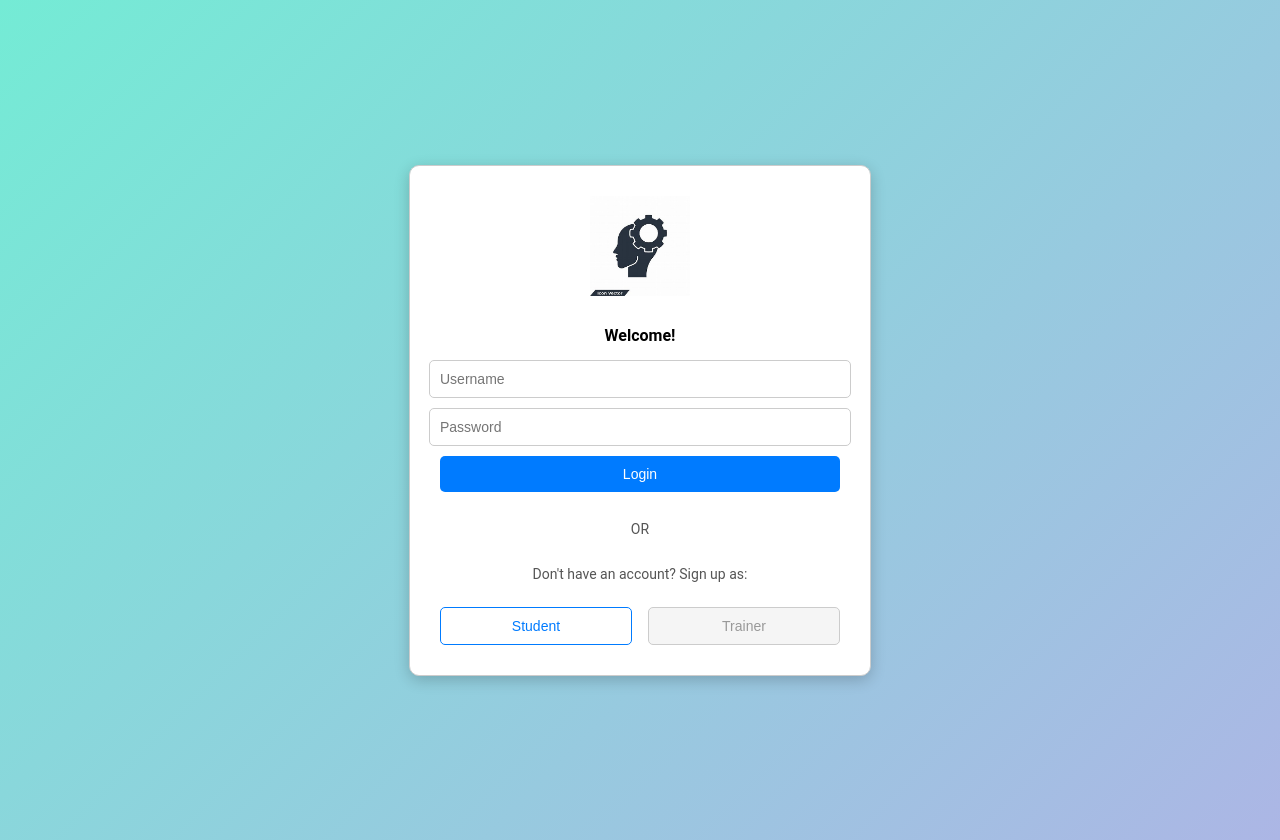
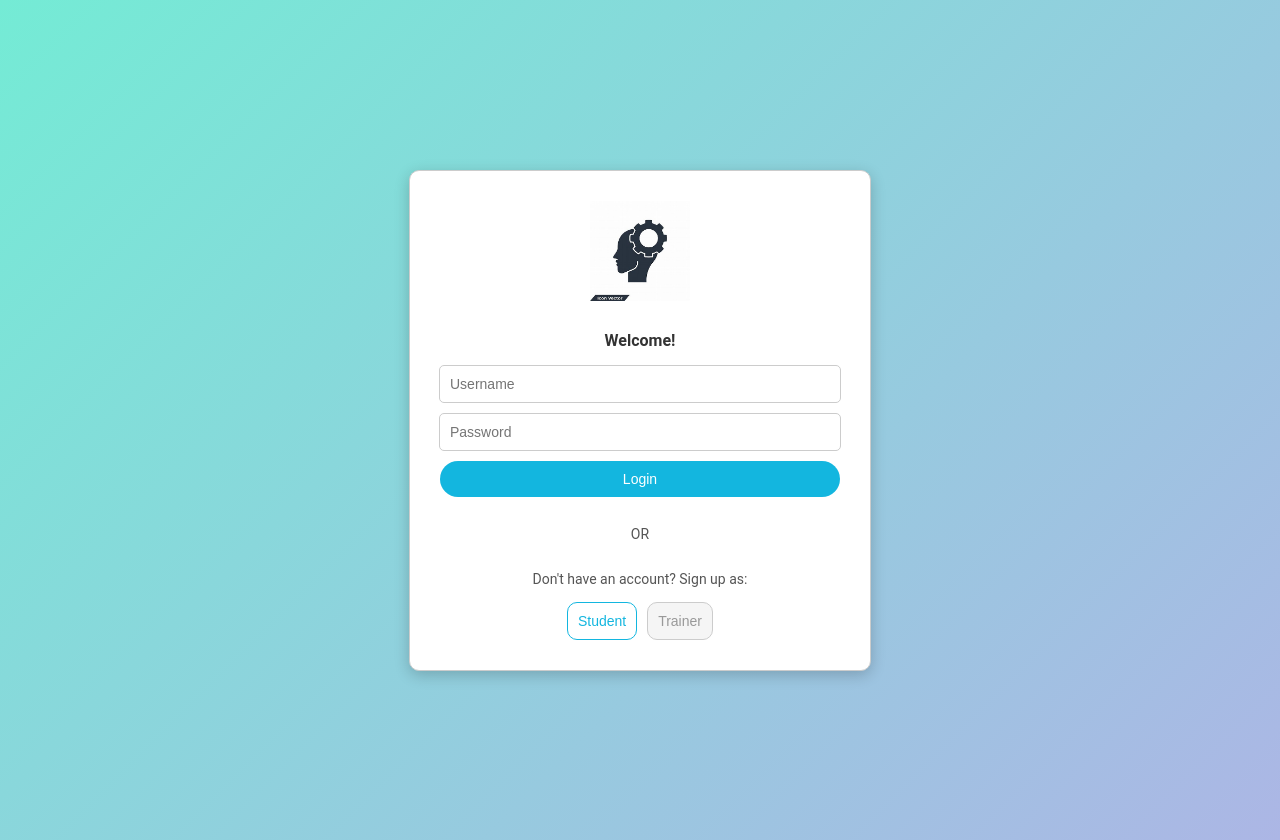
Before and after one commit to Madan-A/bootcamp-2024-Skill_Learner_Trainer, a React (Create React App) app in the folder client/: page / in a window 1280 px wide. Built offline with nearby package versions, Linux system fonts and the light colour scheme; no server answers.

Commit message:
added LoginSignup.css file

```diff
--- a/client/src/Login.tsx
+++ b/client/src/Login.tsx
@@ -1,108 +1,12 @@
-import React, { useState } from 'react';
-import StudentSignUp from './StudentSignUp';
+import React, { useState } from "react";
+import StudentSignUp from "./StudentSignUp";
+import "./LoginSignup.css";
 
 const Login: React.FC = () => {
   const [showStudentSignUp, setShowStudentSignUp] = useState(false);
-  const [username, setUsername] = useState('');
-  const [password, setPassword] = useState('');
-  const [errorMessage, setErrorMessage] = useState(''); // State for error message
-
-  const styles = {
-    container: {
-      display: 'flex',
-      flexDirection: 'column' as 'column',
-      alignItems: 'center',
-      justifyContent: 'center',
-      height: '100vh',
-      fontFamily: `'Roboto', Arial, sans-serif`,
-      background: 'linear-gradient(135deg, #74ebd5, #acb6e5)',
-      padding: '20px',
-    },
-    formContainer: {
-      display: 'flex',
-      flexDirection: 'column' as 'column',
-      alignItems: 'center',
-      gap: '10px',
-      width: '100%',
-      maxWidth: '400px',
-      padding: '30px',
-      border: '1px solid #ccc',
-      borderRadius: '10px',
-      boxShadow: '0px 4px 15px rgba(0, 0, 0, 0.2)',
-      backgroundColor: '#ffffff',
-    },
-    logo: {
-      width: '100px',
-      height: 'auto',
-      marginBottom: '15px',
-    },
-    input: {
-      width: '100%',
-      padding: '10px',
-      fontSize: '14px',
-      border: '1px solid #ccc',
-      borderRadius: '5px',
-      outline: 'none',
-      transition: '0.3s',
-    },
-    button: {
-      padding: '10px',
-      width: '100%',
-      border: 'none',
-      borderRadius: '5px',
-      backgroundColor: '#007BFF',
-      color: '#fff',
-      fontSize: '14px',
-      cursor: 'pointer',
-      transition: 'background-color 0.3s ease',
-      marginBottom: '5px',
-    },
-    text: {
-      fontSize: '14px',
-      color: '#555',
-      textAlign: 'center' as 'center',
-      marginBottom: '5px',
-    },
-    heading: {
-      fontSize: '16px',
-      fontWeight: 600,
-      margin: '5px 0',
-    },
-    errorMessage: {
-      color: 'red',
-      fontSize: '12px',
-      marginBottom: '10px',
-      textAlign: 'center' as 'center',
-    },
-    buttonSecondary: {
-      padding: '10px',
-      width: '48%',
-      border: '1px solid #007BFF',
-      borderRadius: '5px',
-      backgroundColor: '#fff',
-      color: '#007BFF',
-      fontSize: '14px',
-      cursor: 'pointer',
-      transition: 'all 0.3s ease',
-    },
-    buttonGroup: {
-      display: 'flex',
-      gap: '10px',
-      marginTop: '10px',
-      width: '100%',
-      justifyContent: 'space-between',
-    },
-    buttonSecondaryDisabled: {
-      padding: '10px',
-      width: '48%',
-      border: '1px solid #ccc',
-      borderRadius: '5px',
-      backgroundColor: '#f5f5f5',
-      color: '#999',
-      fontSize: '14px',
-      cursor: 'not-allowed',
-    },
-  };
+  const [username, setUsername] = useState("");
+  const [password, setPassword] = useState("");
+  const [errorMessage, setErrorMessage] = useState("");
 
   const handleStudentSignUpClick = (e: React.MouseEvent<HTMLButtonElement>) => {
     e.preventDefault();
@@ -115,73 +19,63 @@ const Login: React.FC = () => {
 
   const handleLogin = async (e: React.MouseEvent<HTMLButtonElement>) => {
     e.preventDefault();
-    setErrorMessage(''); // Clear any previous error messages
+    setErrorMessage("");
 
-    const data = {
-      username,
-      password,
-    };
+    const data = { username, password };
 
     try {
-      const response = await fetch('http://localhost:5000/login', {
-        method: 'POST',
-        headers: {
-          'Content-Type': 'application/json',
-        },
+      const response = await fetch("http://localhost:5000/login", {
+        method: "POST",
+        headers: { "Content-Type": "application/json" },
         body: JSON.stringify(data),
       });
 
       if (response.ok) {
         const result = await response.json();
-        console.log('Login successful:', result);
-        // Handle successful login
+        console.log("Login successful:", result);
       } else {
         const errorResult = await response.json();
-        setErrorMessage(errorResult.error || 'Login failed'); // Display error message
+        setErrorMessage(errorResult.error || "Login failed");
       }
     } catch (error) {
-      setErrorMessage('An error occurred. Please try again.');
-      console.error('Error:', error);
+      setErrorMessage("An error occurred. Please try again.");
+      console.error("Error:", error);
     }
   };
 
   return (
-    <div style={styles.container}>
-      <div style={styles.formContainer}>
-        <img src="/logo.png" alt="Logo" style={styles.logo} />
-        <h3 style={styles.heading}>Welcome!</h3>
+    <div className="container">
+      <div className="form-container">
+        <img src="/logo.png" alt="Logo" className="logo" />
+        <h3 className="heading">Welcome!</h3>
         <input
           type="text"
-          id="username"
-          name="username"
           placeholder="Username"
-          style={styles.input}
+          className="input"
           value={username}
-          onChange={(e) => setUsername(e.target.value)} // Update username state
+          onChange={(e) => setUsername(e.target.value)}
         />
         <input
           type="password"
-          id="password"
-          name="password"
           placeholder="Password"
-          style={styles.input}
+          className="input"
           value={password}
-          onChange={(e) => setPassword(e.target.value)} // Update password state
+          onChange={(e) => setPassword(e.target.value)}
         />
-        {errorMessage && <div style={styles.errorMessage}>{errorMessage}</div>} {/* Display error */}
-        <button type="submit" style={styles.button} onClick={handleLogin}>
+        {errorMessage && <div className="error-message">{errorMessage}</div>}
+        <button className="button" onClick={handleLogin}>
           Login
         </button>
-        <p style={styles.text}>OR</p>
-        <p style={styles.text}>Don't have an account? Sign up as:</p>
-        <div style={styles.buttonGroup}>
+        <p className="text">OR</p>
+        <p className="text">Don't have an account? Sign up as:</p>
+        <div style={{ display: "flex", gap: "10px", justifyContent: "center" }}>
           <button
-            style={styles.buttonSecondary}
+            className="button-secondary"
             onClick={handleStudentSignUpClick}
           >
             Student
           </button>
-          <button style={styles.buttonSecondaryDisabled} disabled>
+          <button className="button-secondary-disabled" disabled>
             Trainer
           </button>
         </div>
--- /dev/null
+++ b/client/src/LoginSignup.css
@@ -0,0 +1,171 @@
+/* General Styles */
+body {
+  margin: 0;
+  font-family: "Roboto", Arial, sans-serif;
+  background: linear-gradient(135deg, #74ebd5, #acb6e5);
+  color: #333;
+}
+
+.container {
+  display: flex;
+  flex-direction: column;
+  align-items: center;
+  justify-content: center;
+  height: 100vh;
+  padding: 20px;
+}
+
+/* Form Container */
+.form-container {
+  display: flex;
+  flex-direction: column;
+  align-items: center;
+  gap: 10px;
+  width: 100%;
+  max-width: 400px;
+  padding: 30px;
+  border: 1px solid #ccc;
+  border-radius: 10px;
+  box-shadow: 0px 4px 15px rgba(0, 0, 0, 0.2);
+  background-color: #ffffff;
+}
+
+/* Logo */
+.logo {
+  width: 100px;
+  height: auto;
+  margin-bottom: 15px;
+}
+
+/* Form Inputs */
+.input {
+  width: 95%;
+  padding: 10px;
+  font-size: 14px;
+  border: 1px solid #ccc;
+  border-radius: 5px;
+  outline: none;
+  transition: 0.3s;
+}
+
+.input:focus {
+  border-color: #007bff;
+}
+
+/* Buttons */
+.button {
+  padding: 10px;
+  width: 100%;
+  border: none;
+  border-radius: 20px;
+  background-color: #13b6df;
+  color: #fff;
+  font-size: 14px;
+  cursor: pointer;
+  transition: background-color 0.3s ease;
+  margin-bottom: 5px;
+}
+
+.button:hover {
+  background-color: #036179;
+}
+
+.button-secondary {
+  padding: 10px;
+  width: 48%;
+  border: 1px solid #13b6df;
+  border-radius: 10px;
+  background-color: #fff;
+  color: #13b6df;
+  font-size: 14px;
+  cursor: pointer;
+  transition: all 0.3s ease;
+}
+
+.button-secondary:hover {
+  background-color: #13b6df;
+  color: #fff;
+}
+
+.button-secondary-disabled {
+  padding: 10px;
+  width: 48%;
+  border: 1px solid #ccc;
+  border-radius: 10px;
+  background-color: #f5f5f5;
+  color: #999;
+  font-size: 14px;
+  cursor: not-allowed;
+}
+
+/* Error Message */
+.error-message {
+  color: red;
+  font-size: 12px;
+  margin-bottom: 10px;
+  text-align: center;
+}
+
+/* Text and Headings */
+.text {
+  font-size: 14px;
+  color: #555;
+  text-align: center;
+  margin-bottom: 5px;
+}
+
+.heading {
+  font-size: 16px;
+  font-weight: 600;
+  margin: 5px 0;
+}
+
+/* Signup-Specific Styles */
+.label {
+  display: block;
+  margin-bottom: 15px;
+  font-size: 14px;
+}
+
+.fieldset {
+  border: none;
+  padding: 0;
+  margin-bottom: 20px;
+}
+
+.legend {
+  font-size: 16px;
+  font-weight: bold;
+  margin-bottom: 10px;
+}
+
+.error {
+  color: red;
+  font-size: 12px;
+  margin-top: 5px;
+}
+
+.interests-container {
+  display: flex;
+  flex-wrap: wrap;
+  gap: 8px;
+}
+
+.interest-box {
+  padding: 8px 12px;
+  border: 1px solid #ccc;
+  border-radius: 15px;
+  background-color: #f0f0f0;
+  cursor: pointer;
+  transition: background-color 0.3s, color 0.3s;
+}
+
+.interest-box:hover {
+  background-color: #e0e0e0;
+}
+
+.interest-box.selected {
+  background-color: #cee8f1;
+  color: rgb(0, 0, 0);
+  border-color: #cee8f1;
+}
--- a/client/src/StudentSignUp.tsx
+++ b/client/src/StudentSignUp.tsx
@@ -1,4 +1,5 @@
 import React, { useState } from "react";
+import "./LoginSignup.css";
 
 const Signup: React.FC = () => {
   const [formData, setFormData] = useState({
@@ -7,17 +8,18 @@ const Signup: React.FC = () => {
     number: "",
     password: "",
     confirmPassword: "",
-    interests: "", // Add interests field here
   });
 
+  const [selectedInterests, setSelectedInterests] = useState<string[]>([]);
   const [errors, setErrors] = useState({
     name: "",
     email: "",
     number: "",
     password: "",
     confirmPassword: "",
-    interests: "",
   });
+
+  const interestsOptions = ["Music", "Art", "Dance", "Yoga", "C++", "Java"];
 
   const handleChange = (e: React.ChangeEvent<HTMLInputElement>) => {
     setFormData({
@@ -26,11 +28,14 @@ const Signup: React.FC = () => {
     });
   };
 
-  const handleCheckboxChange = (e: React.ChangeEvent<HTMLInputElement>) => {
-    setFormData({
-      ...formData,
-      interests: e.target.checked ? e.target.value : "",
-    });
+  const toggleInterest = (interest: string) => {
+    if (selectedInterests.includes(interest)) {
+      setSelectedInterests(
+        selectedInterests.filter((item) => item !== interest)
+      );
+    } else {
+      setSelectedInterests([...selectedInterests, interest]);
+    }
   };
 
   const validate = () => {
@@ -40,28 +45,23 @@ const Signup: React.FC = () => {
       number: "",
       password: "",
       confirmPassword: "",
-      interests: "",
     };
 
-    // Name Validation: Should be at least 3 characters long
     if (formData.name.trim().length < 3) {
       newErrors.name = "Name must be at least 3 characters long.";
     }
 
-    // Email Validation: Should follow the proper email format
     const emailRegex = /^[^\s@]+@[^\s@]+\.[^\s@]+$/;
     if (!emailRegex.test(formData.email)) {
       newErrors.email = "Enter a valid email address.";
     }
 
-    // Phone Number Validation: Should start with 9, 8, 7, or 6 and be 10 digits long
     const phoneRegex = /^[9876]\d{9}$/;
     if (!phoneRegex.test(formData.number)) {
       newErrors.number =
         "Phone number must start with 9, 8, 7, or 6 and be 10 digits.";
     }
 
-    // Password Validation: Should contain at least one uppercase letter, one lowercase letter, one number, one special character, and be at least 8 characters long
     const passwordRegex =
       /^(?=.*[a-z])(?=.*[A-Z])(?=.*\d)(?=.*[@$!%*?&])[A-Za-z\d@$!%*?&]{8,}$/;
     if (!passwordRegex.test(formData.password)) {
@@ -69,41 +69,34 @@ const Signup: React.FC = () => {
         "Password must contain at least one uppercase letter, one lowercase letter, one number, one special character, and be at least 8 characters long.";
     }
 
-    // Confirm Password Validation: Should match the password
     if (formData.password !== formData.confirmPassword) {
       newErrors.confirmPassword = "Passwords do not match.";
     }
 
-    // Interests Validation: Should not be empty
-    if (!formData.interests) {
-      newErrors.interests = "Please select at least one interest.";
-    }
-
     setErrors(newErrors);
-
     return Object.keys(newErrors).every(
       (key) => newErrors[key as keyof typeof newErrors] === ""
-    ); // Return true if no errors
+    );
   };
 
   const handleSubmit = (e: React.FormEvent) => {
     e.preventDefault();
     if (validate()) {
-      console.log("Form submitted successfully!");
+      console.log(
+        "Form submitted successfully with interests:",
+        selectedInterests
+      );
       // Handle form submission logic here
     }
   };
 
   return (
-    <div style={styles.container}>
-      {/* Logo */}
-      <img src="/logo.png" alt="App Logo" style={styles.logo} />
-
-      {/* Signup Form */}
-      <div style={styles.formContainer}>
-        <h2 style={styles.heading}>Student Signup</h2>
+    <div className="container">
+      <div className="form-container">
+        <img src="/logo.png" alt="App Logo" className="logo" />
+        <h2 className="heading">Student Signup</h2>
         <form onSubmit={handleSubmit}>
-          <label style={styles.label}>
+          <label className="label">
             Name:
             <input
               type="text"
@@ -111,12 +104,12 @@ const Signup: React.FC = () => {
               value={formData.name}
               onChange={handleChange}
               required
-              style={styles.input}
+              className="input"
             />
-            {errors.name && <p style={styles.error}>{errors.name}</p>}
+            {errors.name && <p className="error">{errors.name}</p>}
           </label>
 
-          <label style={styles.label}>
+          <label className="label">
             Email:
             <input
               type="email"
@@ -124,12 +117,12 @@ const Signup: React.FC = () => {
               value={formData.email}
               onChange={handleChange}
               required
-              style={styles.input}
+              className="input"
             />
-            {errors.email && <p style={styles.error}>{errors.email}</p>}
+            {errors.email && <p className="error">{errors.email}</p>}
           </label>
 
-          <label style={styles.label}>
+          <label className="label">
             Phone Number:
             <input
               type="number"
@@ -137,12 +130,12 @@ const Signup: React.FC = () => {
               value={formData.number}
               onChange={handleChange}
               required
-              style={styles.input}
+              className="input"
             />
-            {errors.number && <p style={styles.error}>{errors.number}</p>}
+            {errors.number && <p className="error">{errors.number}</p>}
           </label>
 
-          <label style={styles.label}>
+          <label className="label">
             Password:
             <input
               type="password"
@@ -150,12 +143,12 @@ const Signup: React.FC = () => {
               value={formData.password}
               onChange={handleChange}
               required
-              style={styles.input}
+              className="input"
             />
-            {errors.password && <p style={styles.error}>{errors.password}</p>}
+            {errors.password && <p className="error">{errors.password}</p>}
           </label>
 
-          <label style={styles.label}>
+          <label className="label">
             Confirm Password:
             <input
               type="password"
@@ -163,85 +156,32 @@ const Signup: React.FC = () => {
               value={formData.confirmPassword}
               onChange={handleChange}
               required
-              style={styles.input}
+              className="input"
             />
             {errors.confirmPassword && (
-              <p style={styles.error}>{errors.confirmPassword}</p>
+              <p className="error">{errors.confirmPassword}</p>
             )}
           </label>
 
-          {/* Interests Section */}
-          <fieldset style={styles.fieldset}>
-            <legend style={styles.legend}>Interests</legend>
-            <label>
-              <input
-                type="checkbox"
-                name="interests"
-                value="music"
-                checked={formData.interests === "music"}
-                onChange={handleCheckboxChange}
-              />
-              Music
-            </label>
-            <br />
-            <label>
-              <input
-                type="checkbox"
-                name="interests"
-                value="art"
-                checked={formData.interests === "art"}
-                onChange={handleCheckboxChange}
-              />
-              Art
-            </label>
-            <br />
-            <label>
-              <input
-                type="checkbox"
-                name="interests"
-                value="dance"
-                checked={formData.interests === "dance"}
-                onChange={handleCheckboxChange}
-              />
-              Dance
-            </label>
-            <br />
-            <label>
-              <input
-                type="checkbox"
-                name="interests"
-                value="yoga"
-                checked={formData.interests === "yoga"}
-                onChange={handleCheckboxChange}
-              />
-              Yoga
-            </label>
-            <br />
-            <label>
-              <input
-                type="checkbox"
-                name="interests"
-                value="c++"
-                checked={formData.interests === "c++"}
-                onChange={handleCheckboxChange}
-              />
-              C++
-            </label>
-            <br />
-            <label>
-              <input
-                type="checkbox"
-                name="interests"
-                value="java"
-                checked={formData.interests === "java"}
-                onChange={handleCheckboxChange}
-              />
-              Java
-            </label>
-            {errors.interests && <p style={styles.error}>{errors.interests}</p>}
+          <fieldset className="interests-fieldset">
+            <legend className="legend">Interests</legend>
+            <div className="interests-container">
+              {interestsOptions.map((interest) => (
+                <div
+                  key={interest}
+                  className={`interest-box ${
+                    selectedInterests.includes(interest) ? "selected" : ""
+                  }`}
+                  onClick={() => toggleInterest(interest)}
+                >
+                  {interest}
+                </div>
+              ))}
+            </div>
           </fieldset>
+          <br />
 
-          <button type="submit" style={styles.button}>
+          <button type="submit" className="button">
             Sign Up
           </button>
         </form>
@@ -250,76 +190,4 @@ const Signup: React.FC = () => {
   );
 };
 
-// Internal CSS as a JavaScript object with React.CSSProperties
-const styles: { [key: string]: React.CSSProperties } = {
-  container: {
-    display: "flex",
-    flexDirection: "column" as "column",
-    position: "relative",
-    minHeight: "100vh",
-    justifyContent: "center",
-    alignItems: "center",
-    backgroundColor: "linear-gradient(135deg, #74ebd5, #acb6e5)",
-    fontFamily: "Roboto,Arial,sans-serif",
-    padding: "20px",
-  },
-  logo: {
-    position: "absolute",
-    top: "10px",
-    left: "10px",
-    width: "100px",
-    height: "100px",
-  },
-  formContainer: {
-    width: "100%",
-    maxWidth: "400px",
-    padding: "20px",
-    backgroundColor: "#f5faff",
-    borderRadius: "10px",
-    boxShadow: "0 4px 6px rgba(0, 0, 0, 0.1)",
-  },
-  heading: {
-    textAlign: "center",
-    marginBottom: "20px",
-  },
-  label: {
-    display: "block",
-    marginBottom: "15px",
-    fontSize: "14px",
-  },
-  input: {
-    width: "95%",
-    padding: "8px",
-    marginTop: "5px",
-    fontSize: "14px",
-    borderRadius: "5px",
-    border: "1px solid #ccc",
-  },
-  error: {
-    color: "red",
-    fontSize: "12px",
-    marginTop: "5px",
-  },
-  fieldset: {
-    border: "none",
-    padding: "0",
-    marginBottom: "20px",
-  },
-  legend: {
-    fontSize: "16px",
-    fontWeight: "bold",
-    marginBottom: "10px",
-  },
-  button: {
-    width: "100%",
-    padding: "10px",
-    backgroundColor: "#4caf50",
-    color: "#fff",
-    border: "none",
-    borderRadius: "5px",
-    fontSize: "16px",
-    cursor: "pointer",
-  },
-};
-
 export default Signup;
```
Also changed, not shown: client/public/signup.jpg (added).
